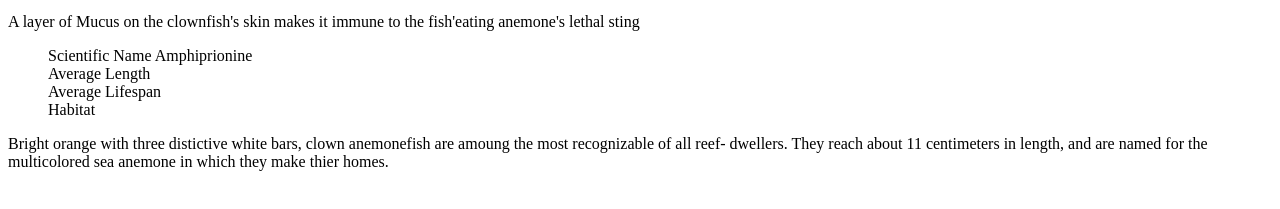
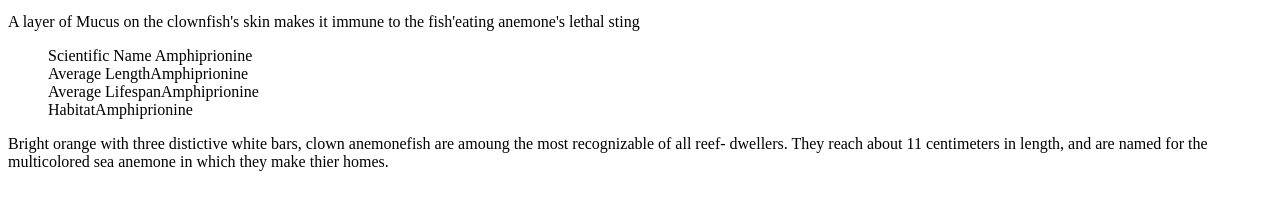
Before and after one commit to ismaelsadeeq/Animal-Cards, a plain HTML site: page index.html in a window 1280 px wide. Shown: the part 101-310 px from the top of the page. Drawn offline with Linux system fonts and the light colour scheme.

Commit message:
modified index.html file

```diff
--- a/index.html
+++ b/index.html
@@ -13,9 +13,9 @@
             <p class="para1"> A layer of Mucus on the clownfish's skin makes it immune to the fish'eating anemone's lethal sting</p>
             <ul style="list-style: none;">
                 <li class="Hello"> Scientific Name <span class="hi">Amphiprionine</span></li>
-                <li class="Hello">Average Length<span class="hi"></span></li>
-                <li class="Hello"> Average Lifespan<span class="hi"></span></li>
-                <li class="Hello">Habitat<span class="hi"></span></li>
+                <li class="Hello">Average Length<span class="hi">Amphiprionine</span></li>
+                <li class="Hello"> Average Lifespan<span class="hi">Amphiprionine</span></li>
+                <li class="Hello">Habitat<span class="hi">Amphiprionine</span></li>
             </ul>
             <p class="para2">Bright orange with three distictive white bars, clown anemonefish are amoung the most recognizable of all reef- dwellers. They reach about 11 centimeters in length, and are named for the multicolored sea  anemone in which they make thier homes.</p>
         </div>
```
